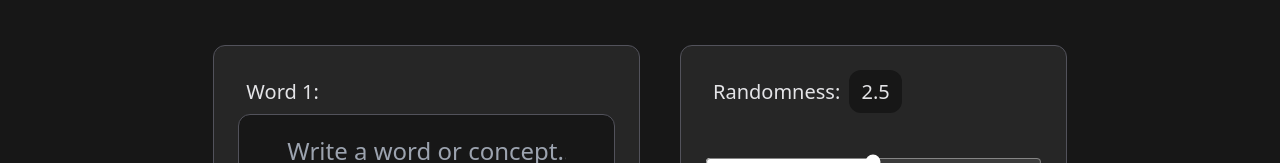
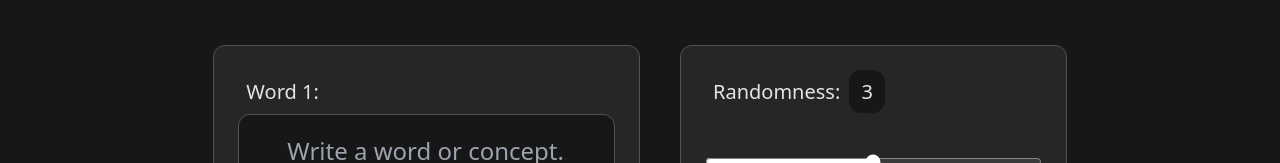
Before and after one commit to gerardmorte/domidea, a React (Vite) app: page / in a window 1280 px wide. Shown: the part 323-486 px from the top of the page. Built offline with nearby package versions, Linux system fonts and the light colour scheme; no server answers.

Commit message:
fix(Generator): Modify the min limit of randomness and the maximum characters allowed for the returned data

```diff
--- a/src/components/Generator.jsx
+++ b/src/components/Generator.jsx
@@ -13,7 +13,7 @@ export default function Generator() {
   const [input1, setInput1] = useState("");
   const [input2, setInput2] = useState("");
   const [input3, setInput3] = useState("");
-  const [randomness, setRandomness] = useState(2.5);
+  const [randomness, setRandomness] = useState(3);
   const [disableBtnGenerate, setDisableBtnGenerate] = useState(false);
   const [disableBtnClipboard, setDisableBtnClipboard] = useState(false);
   const [showClipboardAlert, setShowClipboardAlert] = useState(false);
@@ -59,7 +59,7 @@ export default function Generator() {
       const example2 = `www.${inputsArray[1]}${inputsArray[2]}.com`;
       fetchData();
       async function fetchData() {
-        const MAX_CHARACTERS = 25;
+        const MAX_CHARACTERS = 30;
         const data = await domainNameGenerator(
           words,
           example1,
@@ -141,7 +141,7 @@ export default function Generator() {
             className="py-6 md:py-10 accent-white"
             type="range"
             value={randomness}
-            min="0"
+            min="1"
             max="5"
             step="0.10"
             onChange={handleInputRange}
```
